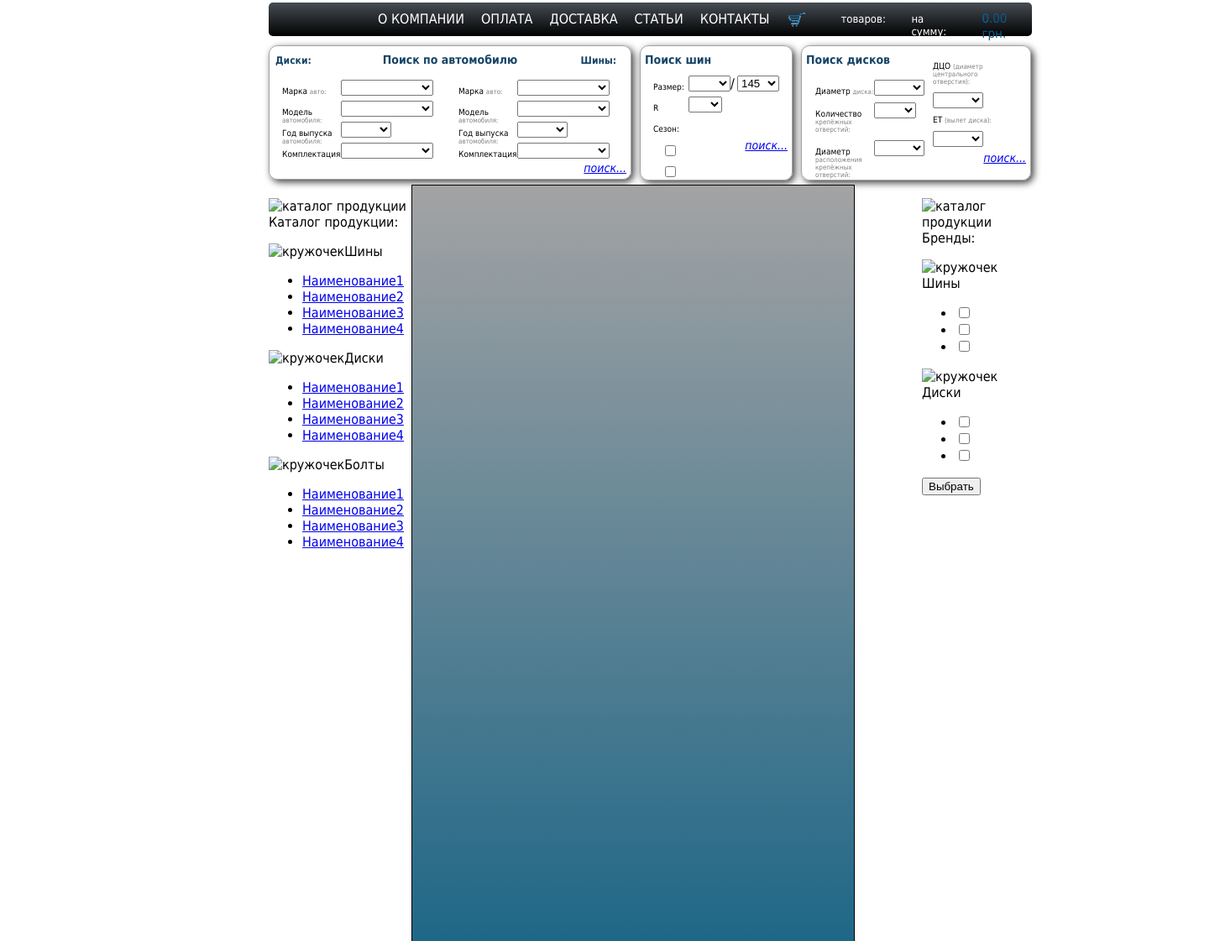
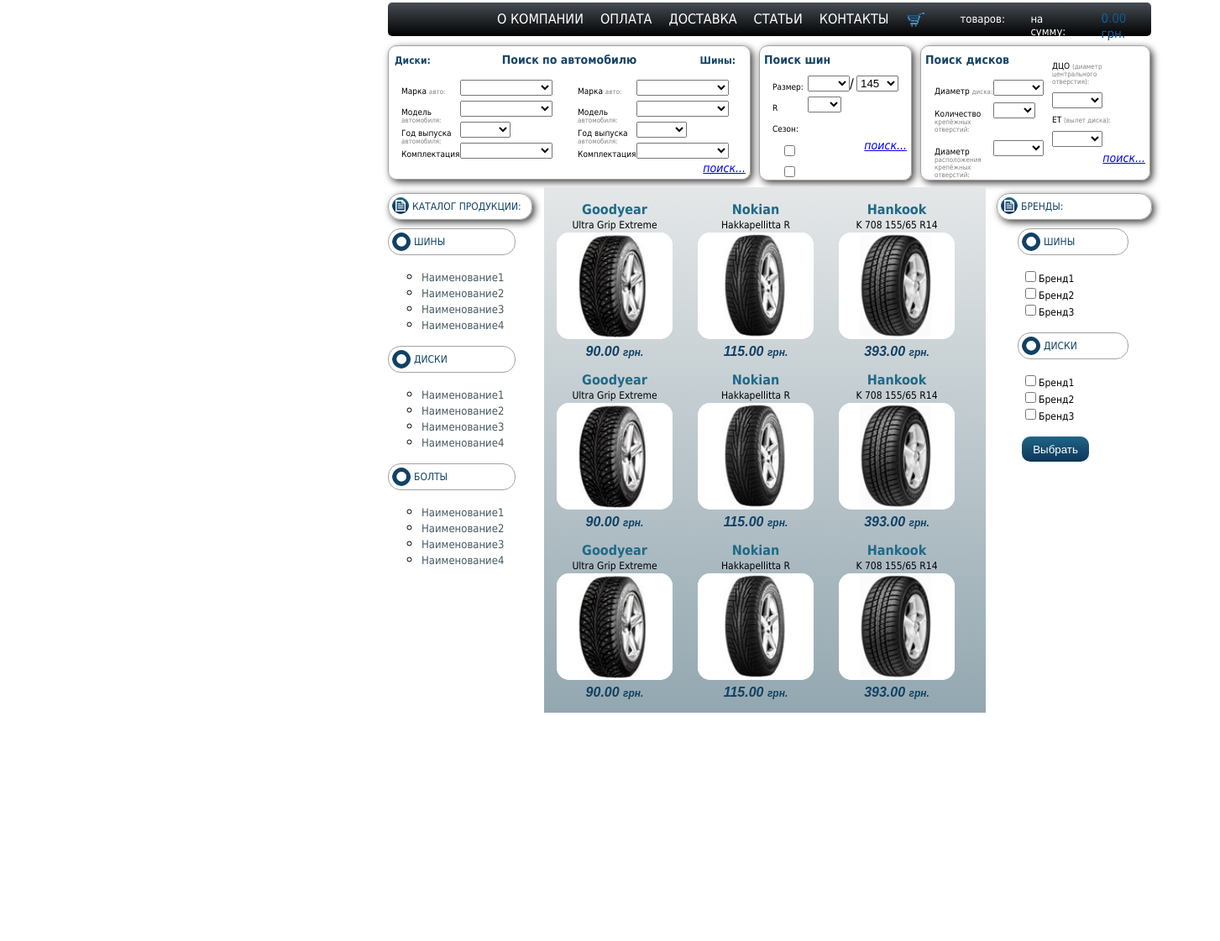
Before and after one commit to elenraendir/lessons, a plain HTML site: page lesson6/index.html in a window 1280 px wide. Shown: the part 305-1426 px from the top of the page at 84% size, 1453 px wide, since content can reach past the window. After the commit the page ends 1154 px from the top, so only its background shows below. Drawn offline with Linux system fonts and the light colour scheme.

Commit message:
another step

```diff
--- a/lesson6/css/style.css
+++ b/lesson6/css/style.css
@@ -1,6 +1,6 @@
 .all {
   position: absolute;
-  left: 25%;
+  transform: translateX(50%);
   width: 908px;
   font-family: Tahoma, sans-serif;
 }
@@ -303,29 +303,168 @@ header input {
 
 /*Каталоги слева*/
 .left_search {
+  margin-top: 10px;
   width: 170px;
   float: left;
 }
 
 .left_search img {
+  margin: 2px;
+  padding: 2px;
   float: left;
+}
+
+.left_search div {
+  width: 150px;
+  border: 1px solid #a3a3a4;
+  border-radius: 15px;
+}
+
+.left_search div:first-of-type {
+  margin-bottom: 10px;
+  width: 170px;
+  border-radius: 15px;
+  box-shadow: 3px 3px 8px 0px rgba(0,0,0,0.75);
+}
+
+.left_search p {
+  margin: 8px;
+  text-transform: uppercase;
+  color: #114165;
+  font-size: 12px;
+}
+
+.left_search ul {
+  width: 170px;
+}
+
+.left_search li {
+  list-style: circle;
+}
+
+.left_search li a {
+  color: #465961;
+  font-size: 13px;
+  text-decoration: none;
+}
+
+.left_search li a:hover {
+  font-size: 13px;
+  font-weight: bold;
+  font-style: italic;
+  text-decoration: underline;
 }
 
 /*Бренды*/
 .right_brands {
-  width: 130px;
+  margin-top: 10px;
+  width: 183px;
   float: right;
 }
 
 .right_brands img {
+  margin: 2px;
+  padding: 2px;
   float: left;
+}
+
+.right_brands div {
+  margin-left: 25px;
+  width: 130px;
+  border: 1px solid #a3a3a4;
+  border-radius: 15px;
+}
+
+.right_brands div:first-of-type {
+  margin: 0px 0px 10px 0px;
+  width: 183px;
+  border-radius: 15px;
+  box-shadow: 3px 3px 8px 0px rgba(0,0,0,0.75);
+}
+
+.right_brands p {
+  margin: 8px;
+  text-transform: uppercase;
+  color: #114165;
+  font-size: 12px;
+}
+
+.right_brands ul {
+  padding-left: 30px;
+  width: 130px;
+}
+
+.right_brands li {
+  list-style: none;
+}
+
+.right_brands li a {
+  color: #465961;
+  font-size: 12px;
+  text-decoration: none;
+}
+
+.right_brands span {
+  font-size: 12px;
+}
+
+.right_brands button {
+  margin-left: 30px;
+  width: 80px;
+  height: 30px;
+  color: white;
+  border: 0px;
+  border-radius: 10px;
+  background: linear-gradient(to bottom, #1f6585, #0d365a);
 }
 
 /*Центральная чать*/
 .main_cenrte {
+  position: absolute;
+  top: 520px;
+  left: 186px;
   width: 526px;
-  height: 900px;
+  height: 626px;
+  margin: 0 auto;
+  background: linear-gradient(to bottom, #e4e7e8, #93a7b0);
+}
+
+.tovar {
+  margin: 15px;
+  width: 138px;
+  height: 173px;
   float: left;
-  border: 1px solid black;
-  background: linear-gradient(to bottom, #a3a3a4, #1f6787);
+  text-align: center;
 }
+
+.tovar p {
+  margin: 2px;
+  font-size: 12px;
+}
+
+.tovar a {
+  font-weight: bold;
+  text-decoration: none;
+  font-size: 16px;
+  color: #206988;
+}
+
+.tovar p:last-of-type {
+  font-family: arial;
+  font-weight: bold;
+  font-style: italic;
+  font-size: 12px;
+  color: #114165;
+}
+
+.tovar span {
+  font-size: 16px;
+}
+
+.tovar img {
+  width: 138px;
+  height: 127px;
+  background: white;
+  border-radius: 15px;
+
+}
--- a/lesson6/index.html
+++ b/lesson6/index.html
@@ -118,12 +118,12 @@
       </div>                            <!--Формы поиска товаров. Конец.-->
     </article>
     <div class="left_search">
-      <div>                       <!--Каталог продукции-->
+
+      <div>                        <!--Каталог продукции-->
         <img src="img/katalog.png" alt="каталог продукции">
         <p>Каталог продукции:</p>
       </div>
       <div>                                    <!--Каталог шин-->
-        <div>
         <img src="img/katalog_circle.png" alt="кружочек">
         <p>Шины</p>
       </div>
@@ -133,9 +133,7 @@
         <li><a href="#">Наименование3</a></li>
         <li><a href="#">Наименование4</a></li>
       </ul>
-      </div>
-      <div>                                    <!--Каталог шин-->
-        <div>
+      <div>                                    <!--Каталог дисков-->
         <img src="img/katalog_circle.png" alt="кружочек">
         <p>Диски</p>
       </div>
@@ -145,9 +143,7 @@
         <li><a href="#">Наименование3</a></li>
         <li><a href="#">Наименование4</a></li>
       </ul>
-      </div>
-      <div>                                    <!--Каталог шин-->
-        <div>
+      <div>                                    <!--Каталог болтов-->
         <img src="img/katalog_circle.png" alt="кружочек">
         <p>Болты</p>
       </div>
@@ -158,38 +154,105 @@
         <li><a href="#">Наименование4</a></li>
       </ul>
     </div>
-    </div>
     <div class="right_brands">
       <div>                       <!--Бренды-->
         <img src="img/katalog.png" alt="каталог продукции">
         <p>Бренды:</p>
       </div>
       <div>                                    <!--Бренды шин-->
-        <div>
         <img src="img/katalog_circle.png" alt="кружочек">
         <p>Шины</p>
       </div>
       <ul>
-          <li><input type="checkbox" name="Бренд1" value=""></li>
-          <li><input type="checkbox" name="Бренд2" value=""></li>
-          <li><input type="checkbox" name="Бренд3" value=""></li>
+        <li><input type="checkbox" name="Brend1" value=""><span>Бренд1</span></li>
+        <li><input type="checkbox" name="Brend2" value=""><span>Бренд2</span></li>
+        <li><input type="checkbox" name="Brend3" value=""><span>Бренд3</span></li>
       </ul>
-      </div>
       <div>                                    <!--Бренды дисков-->
-        <div>
         <img src="img/katalog_circle.png" alt="кружочек">
         <p>Диски</p>
       </div>
       <ul>
-          <li><input type="checkbox" name="Бренд1" value=""></li>
-          <li><input type="checkbox" name="Бренд2" value=""></li>
-          <li><input type="checkbox" name="Бренд3" value=""></li>
+        <li><input type="checkbox" name="Brand1" value=""><span>Бренд1</span></li>
+        <li><input type="checkbox" name="Brand2" value=""><span>Бренд2</span></li>
+        <li><input type="checkbox" name="Brand3" value=""><span>Бренд3</span></li>
       </ul>
-      </div>
       <button type="button" name="button">Выбрать</button>
     </div>
-    <div class="main_cenrte">
-     <img src="" alt="">
+
+    <div class="main_cenrte">             <!--Товары 9 штук-->
+     <div class="tovar">                          <!--Товар 1-->
+       <p><a href="#">Goodyear</a></p>
+       <p>Ultra Grip Extreme</p>
+       <div>
+         <img src="img/shina1.png" alt="шина1">
+       </div>
+       <p><span>90.00 </span>грн.</p>
+     </div>
+     <div class="tovar">                          <!--Товар 2-->
+       <p><a href="#">Nokian</a></p>
+       <p>Hakkapellitta R</p>
+       <div>
+         <img src="img/shina2.png" alt="шина2">
+       </div>
+       <p><span>115.00 </span>грн.</p>
+     </div>
+     <div class="tovar">                          <!--Товар 3-->
+       <p><a href="#">Hankook</a></p>
+       <p>K 708 155/65 R14</p>
+       <div>
+         <img src="img/shina3.png" alt="шина3">
+       </div>
+       <p><span>393.00 </span>грн.</p>
+     </div>
+     <div class="tovar">                          <!--Товар 4-->
+       <p><a href="#">Goodyear</a></p>
+       <p>Ultra Grip Extreme</p>
+       <div>
+         <img src="img/shina1.png" alt="шина1">
+       </div>
+       <p><span>90.00 </span>грн.</p>
+     </div>
+     <div class="tovar">                          <!--Товар 5-->
+       <p><a href="#">Nokian</a></p>
+       <p>Hakkapellitta R</p>
+       <div>
+         <img src="img/shina2.png" alt="шина2">
+       </div>
+       <p><span>115.00 </span>грн.</p>
+     </div>
+     <div class="tovar">                          <!--Товар 6-->
+       <p><a href="#">Hankook</a></p>
+       <p>K 708 155/65 R14</p>
+       <div>
+         <img src="img/shina3.png" alt="шина3">
+       </div>
+       <p><span>393.00 </span>грн.</p>
+     </div>
+     <div class="tovar">                          <!--Товар 7-->
+       <p><a href="#">Goodyear</a></p>
+       <p>Ultra Grip Extreme</p>
+       <div>
+         <img src="img/shina1.png" alt="шина1">
+       </div>
+       <p><span>90.00 </span>грн.</p>
+     </div>
+     <div class="tovar">                          <!--Товар 8-->
+       <p><a href="#">Nokian</a></p>
+       <p>Hakkapellitta R</p>
+       <div>
+         <img src="img/shina2.png" alt="шина2">
+       </div>
+       <p><span>115.00 </span>грн.</p>
+     </div>
+     <div class="tovar">                          <!--Товар 9-->
+       <p><a href="#">Hankook</a></p>
+       <p>K 708 155/65 R14</p>
+       <div>
+         <img src="img/shina3.png" alt="шина3">
+       </div>
+       <p><span>393.00 </span>грн.</p>
+     </div>
 
     </div>
   </div>
```
Also changed, not shown: lesson6/img/katalog.png (added), lesson6/img/katalog_circle.png (added), lesson6/img/shina1.png (added), lesson6/img/shina2.png (added), lesson6/img/shina3.png (added), lesson6/img/shina4.png (added), lesson6/img/shina5.png (added), lesson6/img/shina6.png (added), lesson6/img/shina7.png (added), lesson6/img/shina8.png (added), lesson6/img/shina9.png (added). Lines whose indentation alone changed are shown as unchanged.
